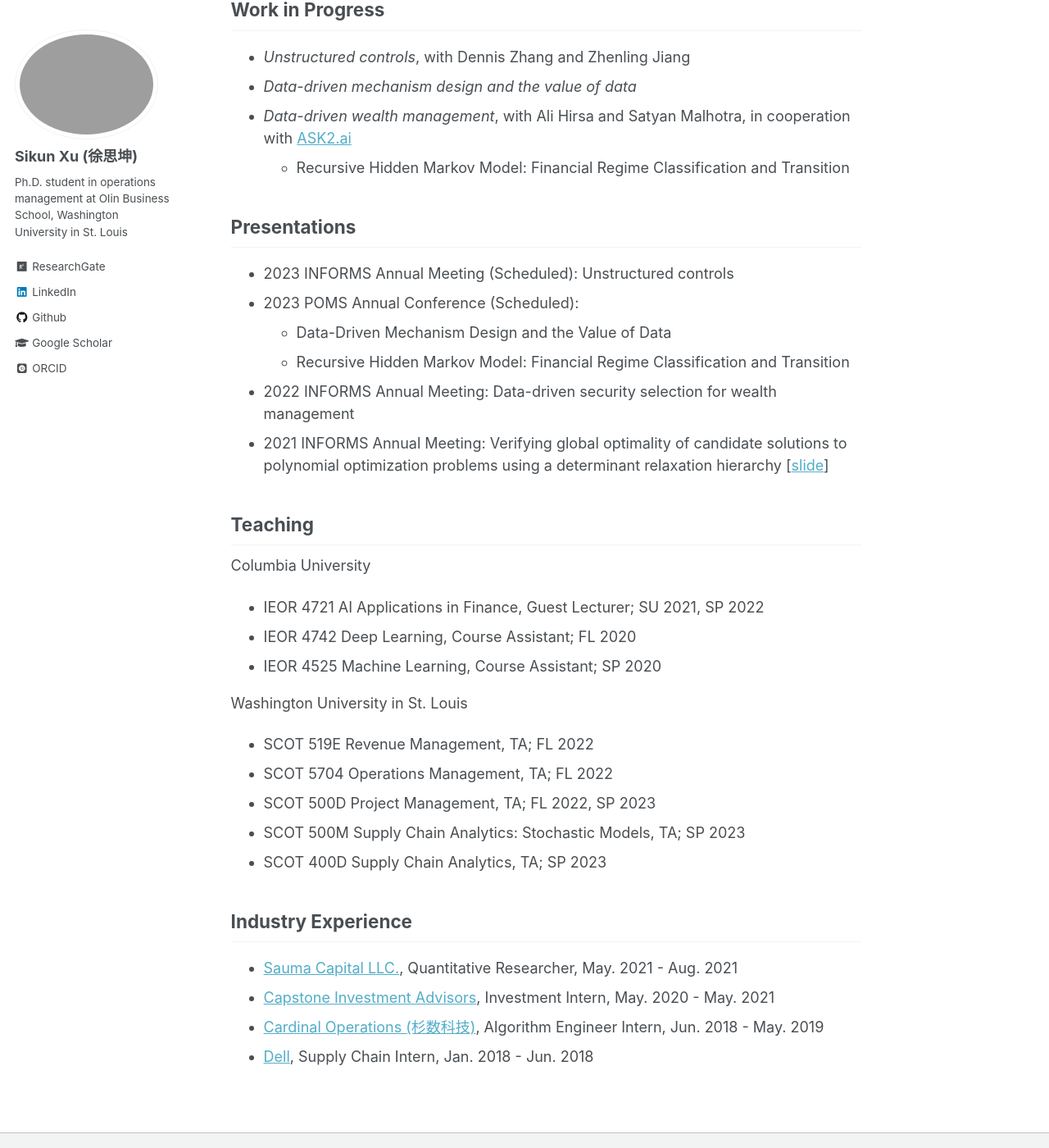
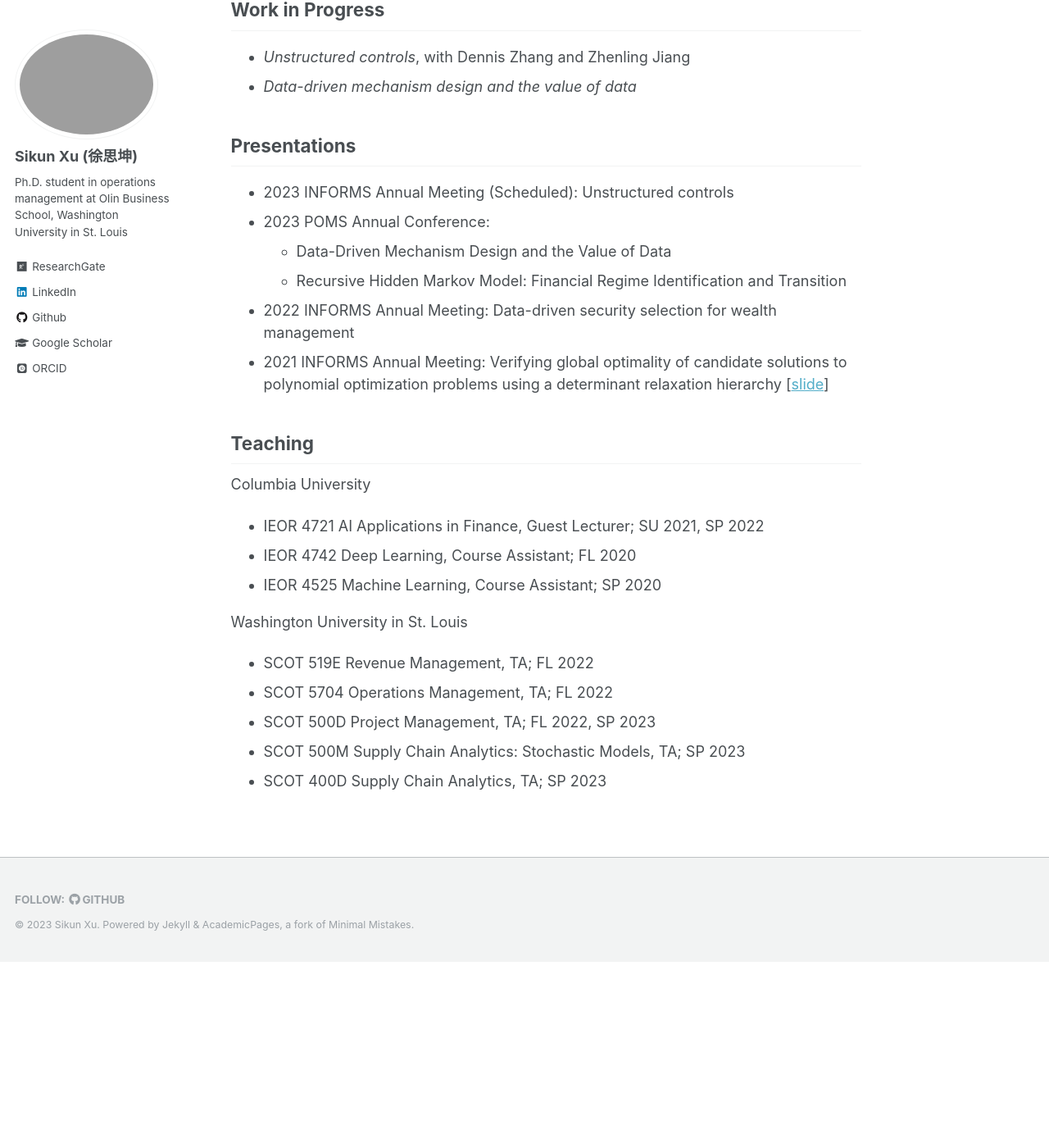
Before and after one commit to iamsikun/iamsikun.github.io, a Jekyll site: the page built from _pages/about.md, in a window 1280 px wide and 1400 px high, scrolled down 1135 px. Shown: the whole window at 82% size. Built offline with Jekyll 4.4.1, drawn with Linux system fonts in a browser that asks for light colours; some web fonts are replaced; after the commit the page ends 2308 px from its top, so only the background shows below that.

Commit message:
Updated industry experience page

```diff
--- a/_pages/about.md
+++ b/_pages/about.md
@@ -33,14 +33,12 @@ I am a Ph.D. student in [Supply Chain, Operations, and Technology](https://olin.
 ## Work in Progress
 * *Unstructured controls*, with Dennis Zhang and Zhenling Jiang
 * *Data-driven mechanism design and the value of data*
-* *Data-driven wealth management*, with Ali Hirsa and Satyan Malhotra, in cooperation with [ASK2.ai](https://www.ask2.ai/)
-  * Recursive Hidden Markov Model: Financial Regime Classification and Transition
 
 ## Presentations
 * 2023 INFORMS Annual Meeting (Scheduled): Unstructured controls
-* 2023 POMS Annual Conference (Scheduled):
+* 2023 POMS Annual Conference:
     * Data-Driven Mechanism Design and the Value of Data
-    * Recursive Hidden Markov Model: Financial Regime Classification and Transition
+    * Recursive Hidden Markov Model: Financial Regime Identification and Transition
 * 2022 INFORMS Annual Meeting: Data-driven security selection for wealth management
 * 2021 INFORMS Annual Meeting: Verifying global optimality of candidate solutions to polynomial optimization problems using a determinant relaxation hierarchy \[[slide](https://wustl.box.com/s/uual8yxs54isfz5jmm42p1ekuasds4h3)\]
 
@@ -56,9 +54,3 @@ Washington University in St. Louis
 * SCOT 500D Project Management, TA; FL 2022, SP 2023
 * SCOT 500M Supply Chain Analytics: Stochastic Models, TA; SP 2023
 * SCOT 400D Supply Chain Analytics, TA; SP 2023
-
-## Industry Experience
-* [Sauma Capital LLC.](https://www.linkedin.com/company/sauma-capital-llc), Quantitative Researcher, May. 2021 - Aug. 2021
-* [Capstone Investment Advisors](https://www.capstoneco.com/), Investment Intern, May. 2020 - May. 2021
-* [Cardinal Operations (杉数科技)](https://www.shanshu.ai/), Algorithm Engineer Intern,  Jun. 2018 - May. 2019
-* [Dell](https://www.linkedin.com/company/delltechnologies/), Supply Chain Intern, Jan. 2018 - Jun. 2018
```
Also changed, not shown: _pages/industry-experience.md (+7 -1 lines).
